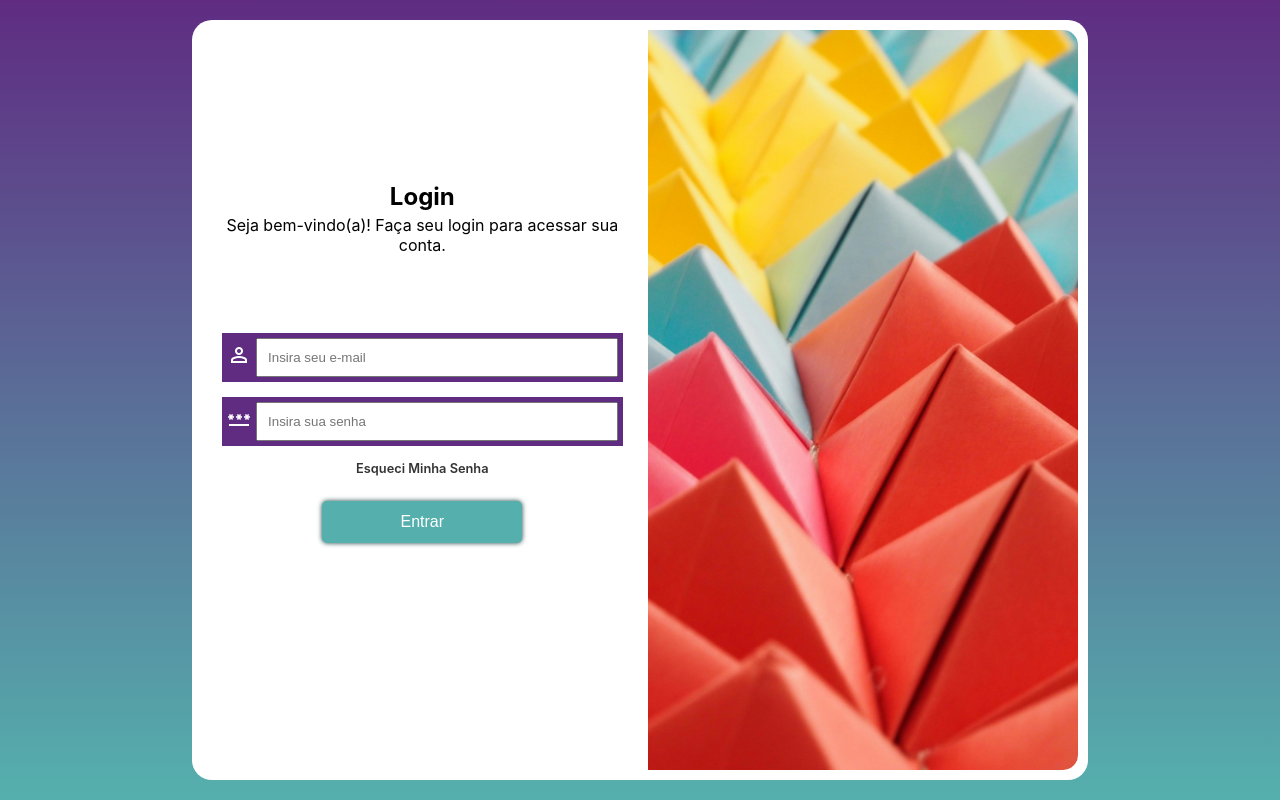
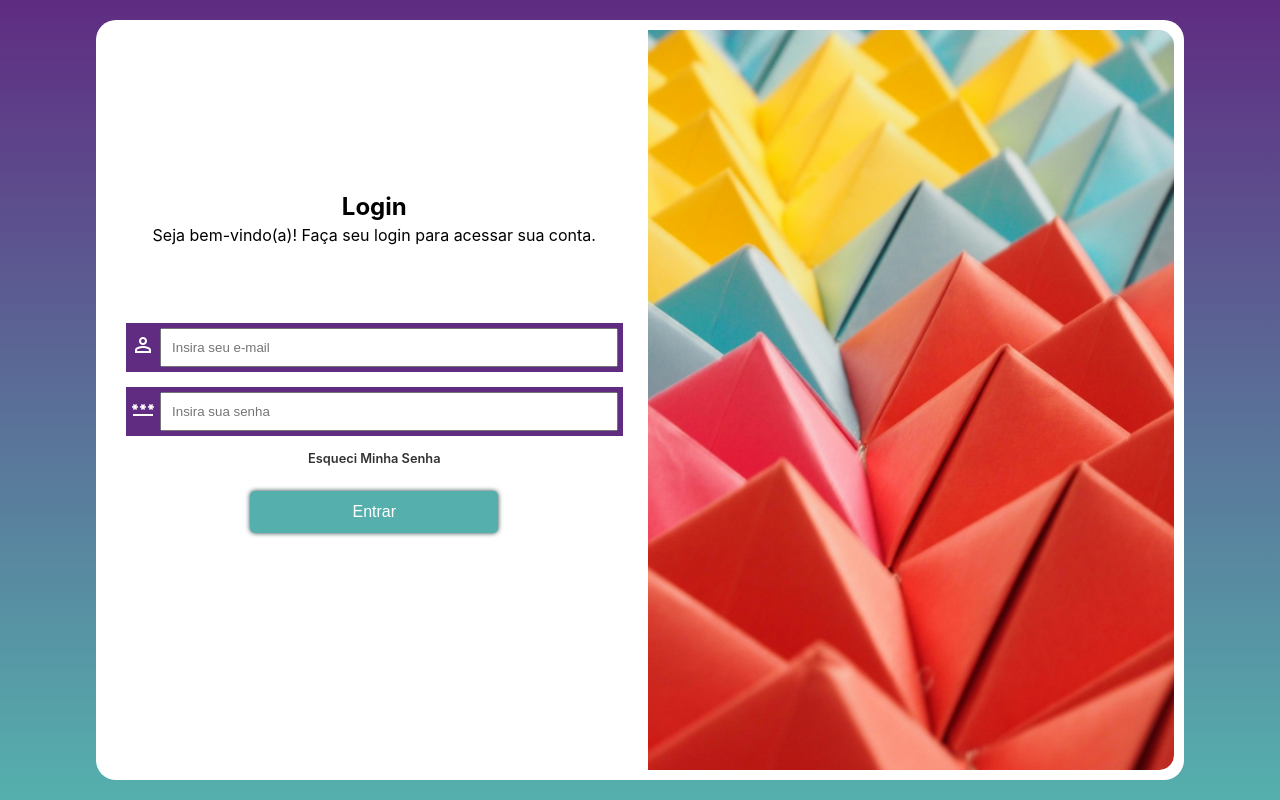
Before and after one commit to nicollascsantos/projeto-login, a plain HTML site: page index.html in a window 1280 px wide. Drawn offline with nearby package versions, Linux system fonts and the light colour scheme.

Commit message:
Projeto finalizado

```diff
--- a/estilos/layout.css
+++ b/estilos/layout.css
@@ -32,7 +32,7 @@ main {
 
 section {
     background-color: #fff;
-    width: 70%;
+    width: 85%;
     height: 95%;
     padding: 10px;
     border-radius: 20px;
@@ -55,7 +55,7 @@ section > div {
 div#imagem {
     background: #000 url(../imagens/padrao.jpg) no-repeat center fixed;
     background-size: cover;
-    border-radius: 15px 15px 0 0;
+    border-radius: 15px 15px 0px 0px;
     height: 40%;
 }
 
--- a/estilos/media-queries.css
+++ b/estilos/media-queries.css
@@ -12,7 +12,7 @@
     }
 
     section div#imagem {
-        border-radius: 15x 0 0 15px;
+        border-radius: 15x 0px 0px 15px;
     }
 
     section div#imagem, div#login {
@@ -34,7 +34,7 @@
     }
 
     section div#imagem {
-        border-radius: 0 15px 15px 0;
+        border-radius: 0px 15px 15px 0px;
     }
 
     div#login button {
```
